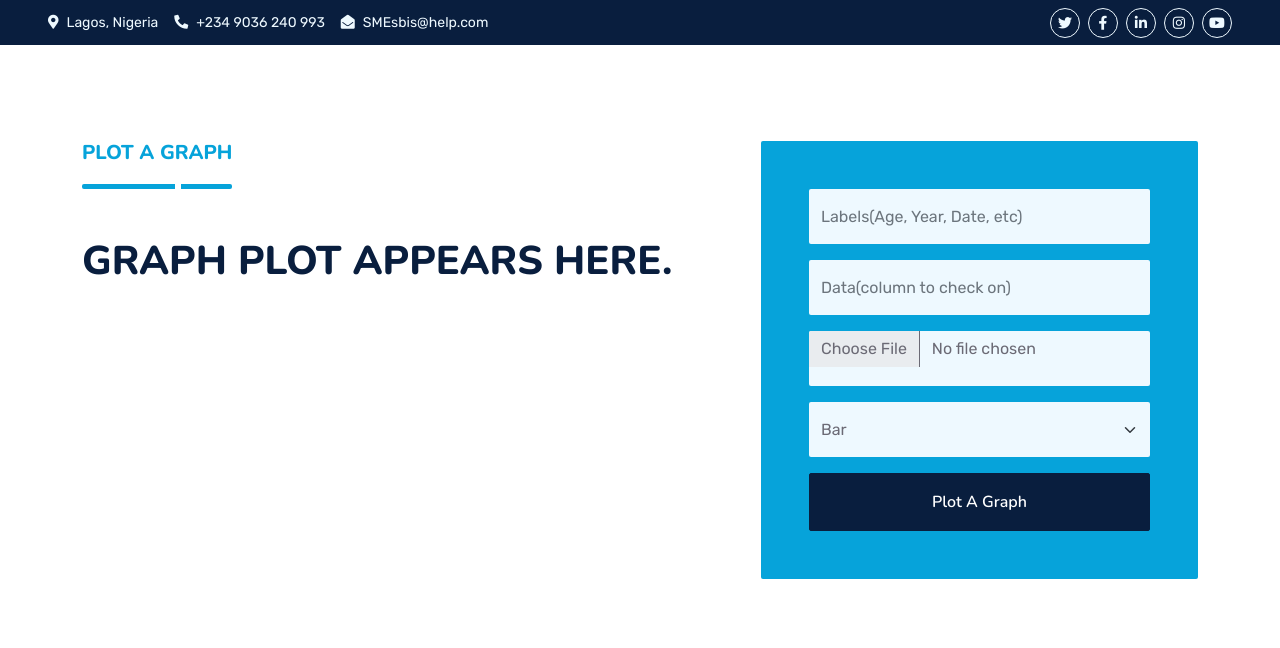
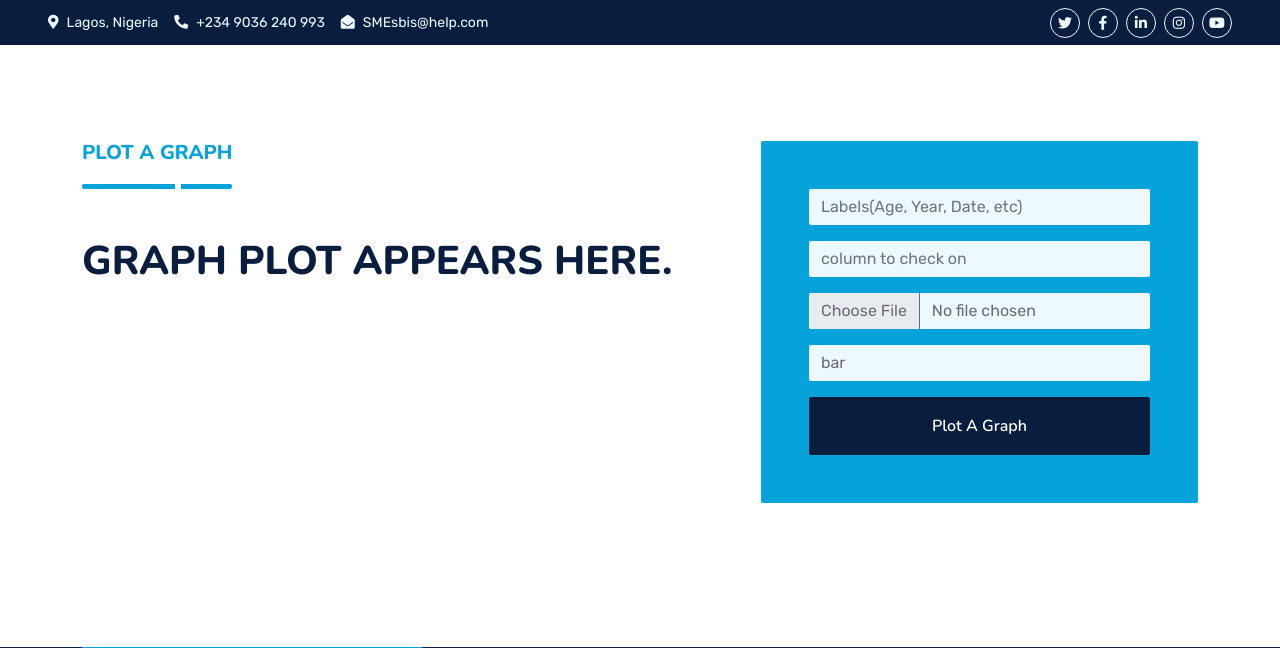
Before and after one commit to kuhmasii/SMEs, a Django app: page /chart/ in a window 1280 px wide. Shown: the top 648 px of the page. Run offline with Django 4.2, Linux system fonts and the light colour scheme; some libraries are stand-ins or nearby versions.

Commit message:
fixed bug

```diff
--- a/main/forms.py
+++ b/main/forms.py
@@ -1,4 +1,5 @@
 from django import forms
+from django.core.exceptions import ValidationError
 
 class LoanPredForm(forms.Form):
     firstname=forms.CharField(max_length=150, widget=forms.TextInput(attrs={'placeholder': 'Enter Firstname'}))
@@ -14,3 +15,29 @@ class LoanPredForm(forms.Form):
     Education=forms.ChoiceField(choices=[('Graduate', 'Graduate'),('Not Graduate', 'Not Graduate')])
     Self_Employed=forms.ChoiceField(choices=[('Yes', 'Yes'),('No', 'No')])
     Property_Area=forms.ChoiceField(choices=[('Rural', 'Rural'),('Semiurban', 'Semiurban'),('Urban', 'Urban')])
+
+
+class GraphForm(forms.Form):
+    labels = forms.CharField(max_length=100,
+        widget=forms.TextInput(attrs={'placeholder': 'Labels(Age, Year, Date, etc)'}))
+    data = forms.CharField(max_length=100,
+         widget=forms.TextInput(attrs={'placeholder': 'column to check on'}))
+    file = forms.FileField()
+    graph_type = forms.ChoiceField(choices=[('bar', 'bar'), ('line', 'line')])
+
+
+    def __init__(self, *args, **kwargs):
+        super(GraphForm, self).__init__(*args, **kwargs)
+
+        for name, field in self.fields.items():
+            field.widget.attrs.update(
+                {"class": "form-control bg-light border-0",
+                "style":{"height":"55px;"}})
+
+    def clean_file(self):
+        file = self.cleaned_data.get('file')
+
+        if not file.name.endswith('.csv'):
+            raise ValidationError("Upload a CSV File.")
+
+        return file
--- a/main/templates/main/monitoring.html
+++ b/main/templates/main/monitoring.html
@@ -54,25 +54,13 @@
                 <div class="col-lg-5">
                     {% include 'messages.html' %}
                     <div class="bg-primary rounded h-100 d-flex align-items-center p-5 wow zoomIn" data-wow-delay="0.9s">
-                        <form method="POST" enctype="multipart/form-data">
+                        <form method='POST' enctype="multipart/form-data">
                             <div class="row g-3">
-                                <div class="col-xl-12">
-                                    <input type="text" class="form-control bg-light border-0" placeholder="Labels(Age, Year, Date, etc)" style="height: 55px;" name='labels'>
+                                {% for form_ in  form %}
+                                <div class="col-12">
+                                    {{ form_ }}
                                 </div>
-                                <div class="col-12">
-                                    <input type="text" class="form-control bg-light border-0" placeholder="Data(column to check on)" style="height: 55px;" name="data">
-                                </div>
-                                <div class="col-12">
-                                   <input type="file" class="form-control bg-light border-0" style="height: 55px;" name="file">
-                                </div>
-                                <div class="col-12">
-                                  <select class="form-select bg-light border-0" style="height: 55px;" name="graph_type">
-                                      <option selected value="bar">Bar</option>
-                                        <option value="line">Line</option>
-                                        <option value="scatter">Scatter</option>
-                                        <option value="bubble">Bubble</option>
-                                    </select>
-                                </div>
+                                {% endfor %}
                                 {% csrf_token %}
                                 <div class="col-12">
                                     <button class="btn btn-dark w-100 py-3" type="submit">Plot A
--- a/main/views.py
+++ b/main/views.py
@@ -1,7 +1,7 @@
 from django.shortcuts import render, get_object_or_404
 from django.http import Http404
 from . models import Loan, Service, Blog
-from . forms import LoanPredForm
+from . forms import LoanPredForm, GraphForm
 from django.http import HttpResponse
 from django.contrib import messages
 import csv
@@ -114,15 +114,17 @@ def service(request, service=None):
 
 def chart(request):
 
+	form = GraphForm()
+
 	if request.method == 'POST':
-		data = request.POST.get('data')
-		labels = request.POST.get('labels')
-		file = request.FILES.get('file')
-		graph_type = request.POST.get('graph_type')
+		form = GraphForm(request.POST, request.FILES)
+		if form.is_valid():
+			labels = form.cleaned_data.get('labels')
+			data = form.cleaned_data.get('data')
+			graph_type = form.cleaned_data.get('graph_type')
+			file = form.cleaned_data.get('file')
 
-		if not file or not file.name.endswith('.csv'):
-			messages.error(request, 'Upload a CSV File.')
-		else:
+
 			file_data = io.StringIO(file.read().decode('utf-8'))
 			reader = csv.DictReader(file_data)
 
@@ -131,9 +133,12 @@ def chart(request):
 			else:
 				data_,labels_ = [],[]
 				for x in reader:
-					data_.append(float(x[data]))
+					data_.append(x[data])
 					labels_.append(x[labels])
 				labels_ = list(set(labels_))
-				context = {'data':data_,'labels':labels_,'check':True, 'graph_type':graph_type}
+
+				form = GraphForm()
+
+				context = {'form':form, 'data':data_,'labels':labels_,'check':True, 'graph_type':graph_type}
 				return render(request, 'main/monitoring.html', context)
-	return render(request, 'main/monitoring.html', {'check': False})
+	return render(request, 'main/monitoring.html', {'form':form})
```
